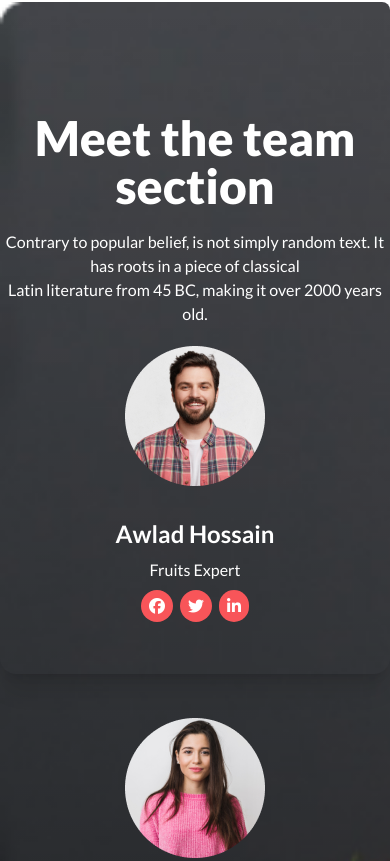
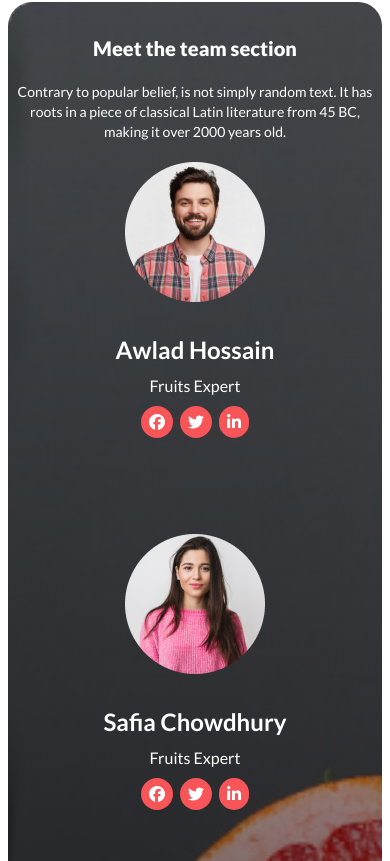
Before and after one commit to Mahin-Hasan/Fruit-Burst, a plain HTML site: page index.html in a window 390 px wide. Shown: the part 2855-3716 px from the top of the page. Drawn offline with nearby package versions, Linux system fonts and the light colour scheme.

Commit message:
made teams section responsive

```diff
--- a/index.html
+++ b/index.html
@@ -553,18 +553,18 @@
             </div>
         </section>
         <!-- Meet the team section -->
-        <section class="team-background rounded-lg mb-4">
-            <div>
-                <div class="text-center pt-28 text-white space-y-5">
-                    <h2 class="text-5xl font-extrabold">Meet the team section</h2>
-                    <p>Contrary to popular belief, is not simply random text. It has roots in a piece of classical <br>
+        <section class="team-background mx-2 rounded-3xl mb-4">
+            <div class="mx-2">
+                <div class="text-center pt-8 lg:pt-28 text-white space-y-5">
+                    <h2 class="text-xl lg:text-5xl font-extrabold">Meet the team section</h2>
+                    <p class="text-sm lg:text-base">Contrary to popular belief, is not simply random text. It has roots in a piece of classical <br class="hidden lg:block">
                         Latin
                         literature from 45 BC, making it over 2000 years old.</p>
                 </div>
                 <div class="lg:px-36 pb-12 grid gap-6 grid-cols-1 md:grid-cols-2 lg:grid-cols-4">
                     <!-- 4 cards -->
                     <!-- First card -->
-                    <div class="card p-5 text-center shadow-xl">
+                    <div class="card p-5 text-center">
                         <figure><img src="images/member1.png" /></figure>
                         <div class="card-body text-white justify-center">
                             <h5 class="text-2xl font-bold">Awlad Hossain</h5>
@@ -577,7 +577,7 @@
                         </div>
                     </div>
                     <!-- 2nd card -->
-                    <div class="card p-5 text-center shadow-xl">
+                    <div class="card p-5 text-center">
                         <figure><img src="images/member2.png" /></figure>
                         <div class="card-body text-white justify-center">
                             <h5 class="text-2xl font-bold">Safia Chowdhury</h5>
@@ -590,7 +590,7 @@
                         </div>
                     </div>
                     <!-- 3th card -->
-                    <div class="card p-5 text-center shadow-xl">
+                    <div class="card p-5 text-center">
                         <figure><img src="images/member3.png" /></figure>
                         <div class="card-body text-white justify-center">
                             <h5 class="text-2xl font-bold">Rokib Hossain</h5>
@@ -603,7 +603,7 @@
                         </div>
                     </div>
                     <!-- 4th card -->
-                    <div class="card p-5 text-center shadow-xl">
+                    <div class="card p-5 text-center">
                         <figure><img src="images/member4.png" /></figure>
                         <div class="card-body text-white justify-center">
                             <h5 class="text-2xl font-bold">Chaity</h5>
```
